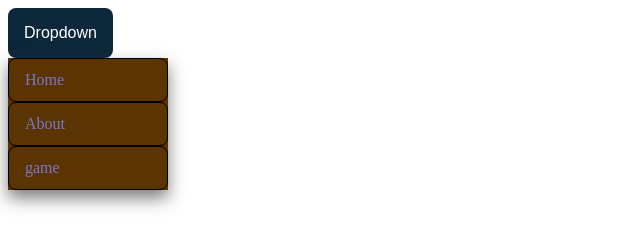
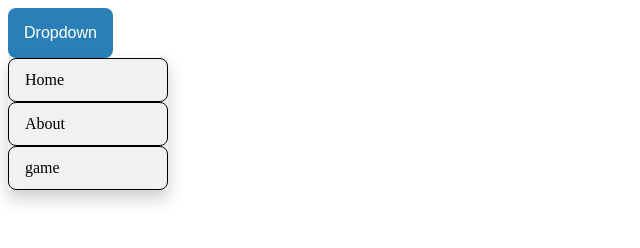
Before and after one commit to TristanB777/TristanB777.github.io, a plain HTML site: page HIF.html in a window 1280 px wide. Both pictures are taken after a click on the button "Dropdown". Shown: the whole page, without its empty margins (0-640 px from the left). Drawn offline with Linux system fonts and the light colour scheme.

Commit message:
new menu colors

```diff
--- a/css/dark.css
+++ b/css/dark.css
@@ -2,7 +2,7 @@ a,
 button,
 a:visited {
     border: 1px solid white;
-    color: #FFF;
+    color: #ffffff;
     background-color: black;
     padding: 4px;
     border-radius: 8px;
@@ -13,16 +13,16 @@ a:hover {
 }
 
 body {
-    background-color: #333;
+    background-color: #242424;
 }
 img {
     width: 20%;
     float: left;
     margin: 0px 10px 10px 0px;
 }
-p {    border: 1px solid white;
-    color: #FFF;
-    background-color: black;
+p, h1 {    border: 1px solid rgb(255, 255, 255);
+    color: #ffffff;
+    background-color: #000000;
     padding: 4px;
     border-radius: 8px;
     text-decoration: none;
@@ -35,8 +35,8 @@ p {    border: 1px solid white;
 
 /* Dropdown Button */
 .dropbtn {
-    background-color: #3498DB;
-    color: white;
+    background-color: #21587e;
+    color: rgb(0, 0, 0);
     padding: 16px;
     font-size: 16px;
     border: none;
@@ -45,7 +45,7 @@ p {    border: 1px solid white;
 
   /* Dropdown button on hover & focus */
   .dropbtn:hover, .dropbtn:focus {
-    background-color: #2980B9;
+    background-color: #153e5a;
   }
 
   /* The container <div> - needed to position the dropdown content */
@@ -58,7 +58,7 @@ p {    border: 1px solid white;
   .dropdown-content {
     display: none;
     position: absolute;
-    background-color: #f1f1f1;
+    background-color: #1f1f1f;
     min-width: 160px;
     box-shadow: 0px 8px 16px 0px rgba(0,0,0,0.2);
     z-index: 1;
@@ -66,14 +66,14 @@ p {    border: 1px solid white;
 
   /* Links inside the dropdown */
   .dropdown-content a {
-    color: black;
+    color: rgb(255, 255, 255);
     padding: 12px 16px;
     text-decoration: none;
     display: block;
   }
 
   /* Change color of dropdown links on hover */
-  .dropdown-content a:hover {background-color: #ddd;}
+  .dropdown-content a:hover {background-color: #555;}
 
   /* Show the dropdown menu (use JS to add this class to the .dropdown-content container when the user clicks on the dropdown button) */
   .show {display:block;}
--- a/css/light.css
+++ b/css/light.css
@@ -23,7 +23,7 @@ img {
     float: left;
     margin: 0px 10px 10px 0px;
 }
-p {
+p, h1 {
     border: #ff9b3e;
     border-radius: 8px;
     background-color: #d3ceff;
@@ -35,7 +35,7 @@ p {
 }
 /* Dropdown Button */
 .dropbtn {
-    background-color: #1b264b;
+    background-color: #3498DB;
     color: white;
     padding: 16px;
     font-size: 16px;
@@ -45,7 +45,7 @@ p {
 
   /* Dropdown button on hover & focus */
   .dropbtn:hover, .dropbtn:focus {
-    background-color: #0d283a;
+    background-color: #2980B9;
   }
 
   /* The container <div> - needed to position the dropdown content */
@@ -58,22 +58,22 @@ p {
   .dropdown-content {
     display: none;
     position: absolute;
-    background-color: #5a3402;
+    background-color: #f1f1f1;
     min-width: 160px;
-    box-shadow: 0px 8px 16px 0px rgba(63, 60, 60, 0.671);
+    box-shadow: 0px 8px 16px 0px rgba(0,0,0,0.2);
     z-index: 1;
   }
 
   /* Links inside the dropdown */
   .dropdown-content a {
-    color: rgb(126, 117, 202);
+    color: black;
     padding: 12px 16px;
     text-decoration: none;
     display: block;
   }
 
   /* Change color of dropdown links on hover */
-  .dropdown-content a:hover {background-color: #382400;}
+  .dropdown-content a:hover {background-color: #ddd;}
 
   /* Show the dropdown menu (use JS to add this class to the .dropdown-content container when the user clicks on the dropdown button) */
   .show {display:block;}
```
Also changed, not shown: index.html (+1 -1 lines).
